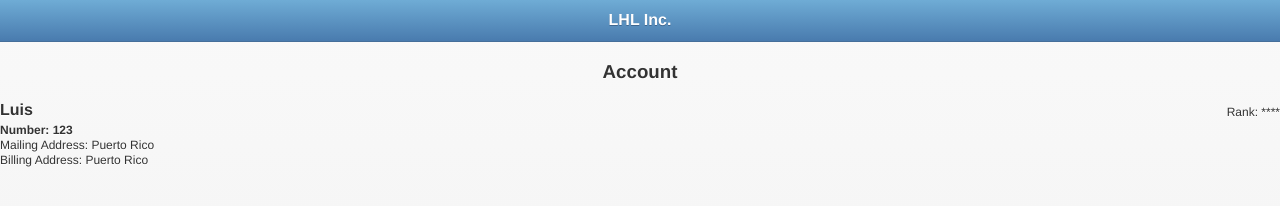
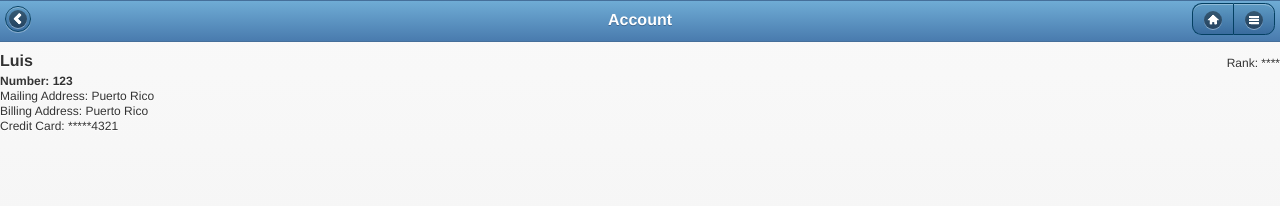
Before and after one commit to lstav/Databases-Project, a plain HTML site: page Project1/account.html in a window 1280 px wide. Drawn offline with Linux system fonts and the light colour scheme.

Commit message:
Changed menu to the same type as in categories, made some changes in app to test interaction between js and jquery

```diff
--- a/Project1/account.html
+++ b/Project1/account.html
@@ -11,16 +11,33 @@
 		<script src="appjs/app.js"></script>
 	</head>
 	<body>
-		<div id ="accounts" data-role="page">
-			<div data-role="header" data-theme="b" data-position="fixed">
-				<h1>
-					LHL Inc.
-				</h1>
+	<div id="accounts" data-role="page">
+		<div data-role="panel" id="mypanel" data-theme="a" data-position="right" data-display="reveal">
+        	<ul data-role="listview" data-theme="a">
+        		<li><a href="advsearch.html" >Search</a></li>
+				<li><a href="#Messages" >Messages</a></li>
+				<li><a href="#Notifications" >Notifications</a></li>
+				<li><a href="#Settings" >Settings</a></li>
+				<li><a href="login.html" >Log Out</a></li>
+        	</ul>
+   		</div><!-- /panel -->
+
+    	<div data-role="panel" id="description" data-theme="a" data-position="right" data-display="reveal">
+        	<h1>Account</h1>
+    	</div><!-- /panel -->
+
+    	<div data-role="header" data-theme="b"> <h1>Account</h1>
+
+			<a href="product.html" data-role="button" data-position="left" data-icon="arrow-l" data-iconpos="notext" data-rel="back">Back</a>
+			<div data-role= "controlgroup" data-position="right" data-type="horizontal" class= "ui-btn-right" >
+				<a data-role="button"  data-icon="home" data-iconpos="notext" href="index.html"> Home</a>
+				<a href="#mypanel" data-role="button" data-icon="bars" data-iconpos="notext">Menu</a>
 			</div>
-				<h3 style="text-align: center">Account</h3>
-				<ul id="account-list" data-role="listview">
-				</ul>
-
 		</div>
+		<div data-role="content">
+			<ul id="account-list" data-role="listview">
+			</ul>
+		</div>
+	</div>
 	</body>
 </html>
--- a/Project1/appjs/app.js
+++ b/Project1/appjs/app.js
@@ -1,5 +1,5 @@
 var accountList = new Array(
-	new Account("Luis", "123", "Puerto Rico", "Puerto Rico", "321", "****")
+	new Account("Luis", "123", "Puerto Rico", "Puerto Rico", "987654321", "****")
 );
 
 $(document).on('pagebeforeshow', "#accounts", function( event, ui ) {
@@ -13,6 +13,7 @@ $(document).on('pagebeforeshow', "#accounts", function( event, ui ) {
 			"<p><strong>Number: " + account.accountNumber +  "</strong></p>" +
 			"<p> Mailing Address: " + account.mailingAddress + "</p>" +
 			"<p> Billing Address: " + account.billingAddress + "</p>" +
+			"<p> Credit Card: *****" + account.creditCard.substr(5,6) + "</p>" +
 			"<p class=\"ui-li-aside\"> Rank: " + account.rank + "</p>");
 	}
 	list.listview("refresh");
```
